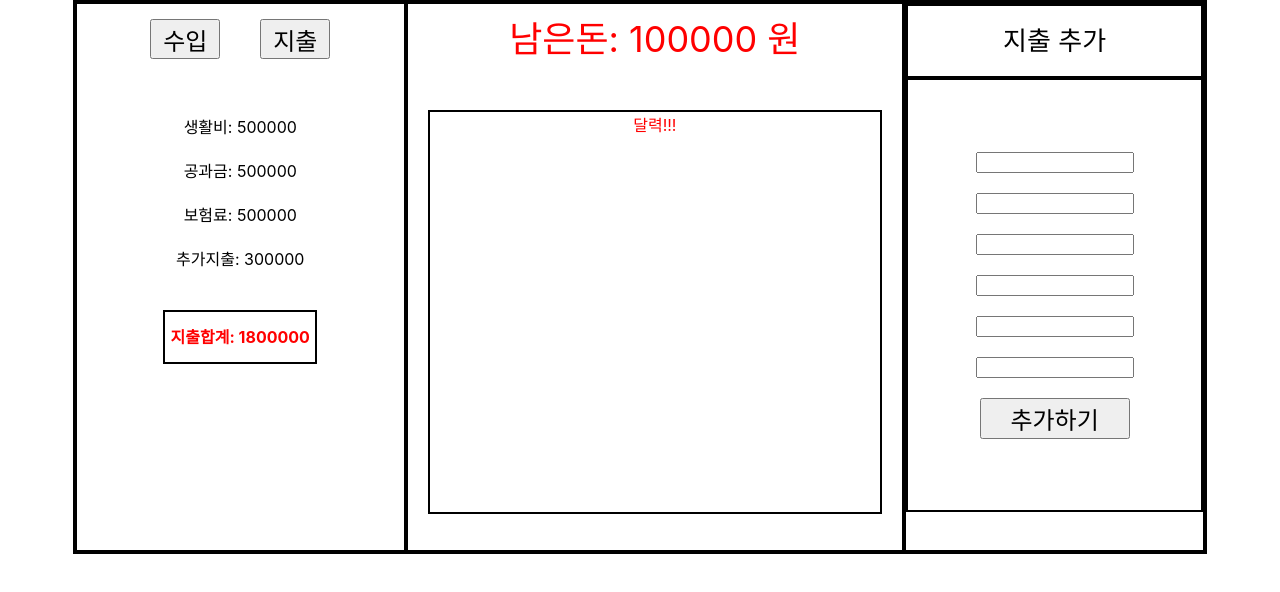
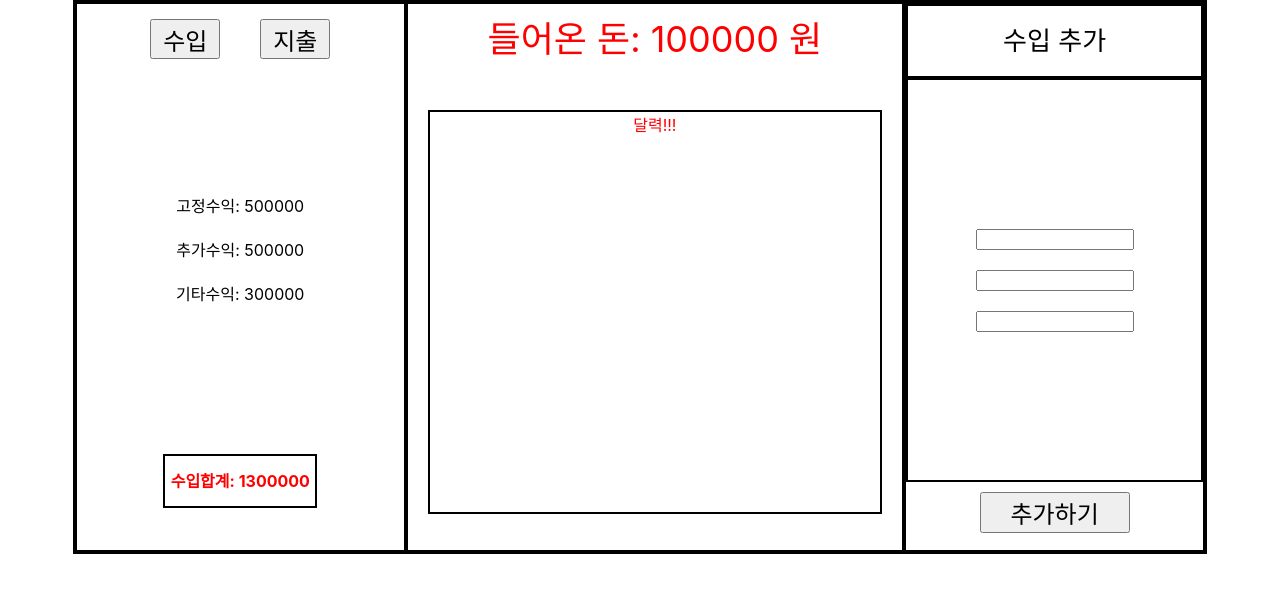
Before and after one commit to hinyc/Cutcard, a React (Create React App) app in the folder client/: page / in a window 1280 px wide. Shown: the top 592 px of the page. Built offline with nearby package versions, Linux system fonts and the light colour scheme.

Commit message:
Feat: Add Incomes component Button click: change income, outcome page

```diff
--- a/client/src/App.js
+++ b/client/src/App.js
@@ -4,13 +4,13 @@ import './App.css';
 import { useState } from 'react';
 
 function App() {
-  const [mainState, setMainState] = useState('outcome');
+  const [mainState, setMainState] = useState('income');
 
-  const mainStateHandler = () => {
-    setMainState('income');
+  const mainStateHandler = (target) => {
+    setMainState(target);
   };
 
-  return <div className="App">{mainState === 'outcome' ? <MainOutcomes /> : <MainIncomes />}</div>;
+  return <div className="App">{mainState === 'outcome' ? <MainOutcomes mainStateHandler={mainStateHandler} /> : <MainIncomes mainStateHandler={mainStateHandler} />}</div>;
 }
 
 export default App;
--- a/client/src/components/MainIncomse.js
+++ b/client/src/components/MainIncomse.js
@@ -99,7 +99,7 @@ export const SubHead = styled.div`
 `;
 export const AddOutcome = styled.div`
   border: solid 2px black;
-  height: 430px;
+  height: 400px;
   display: flex;
   flex-direction: column;
   align-items: center;
@@ -123,46 +123,54 @@ export const InputButton = styled.button`
   font-size: 24px;
 `;
 
-export const MainIncomes = () => {
+export const MainIncomes = ({ mainStateHandler }) => {
   const [leftMoney, setLeftMoney] = useState(100000);
-  const [livingExpenses, setLivingExpenses] = useState(500000);
-  const [utilityBills, setUtilityBills] = useState(500000);
-  const [premium, setPremium] = useState(500000);
-  const [etcExpenses, setEtcExpenses] = useState(300000);
-  const [totalMoney, setTotalMoney] = useState(livingExpenses + utilityBills + premium + etcExpenses);
+  const [fixedIncomes, setFixedIncomes] = useState(500000);
+  const [additionalIncomes, setAdditionalIncomes] = useState(500000);
+  const [etcIncomes, setEtcIncomes] = useState(300000);
+  const [totalMoney, setTotalMoney] = useState(fixedIncomes + additionalIncomes + etcIncomes);
 
   return (
     <>
       <MainContainer>
         <LeftContainer>
           <ButtonContainer>
-            <ChangeButton>수입</ChangeButton>
-            <ChangeButton>지출</ChangeButton>
+            <ChangeButton
+              onClick={() => {
+                mainStateHandler('income');
+              }}
+            >
+              수입
+            </ChangeButton>
+            <ChangeButton
+              onClick={() => {
+                mainStateHandler('outcome');
+              }}
+            >
+              지출
+            </ChangeButton>
           </ButtonContainer>
           <OutcomeList>
-            <OutcomeMoney>{`생활비: ${livingExpenses}`}</OutcomeMoney>
-            <OutcomeMoney>{`공과금: ${utilityBills}`}</OutcomeMoney>
-            <OutcomeMoney>{`보험료: ${premium}`}</OutcomeMoney>
-            <OutcomeMoney>{`추가지출: ${etcExpenses}`}</OutcomeMoney>
-            <TotalMoney>{`지출합계: ${totalMoney}`}</TotalMoney>
+            <OutcomeMoney>{`고정수익: ${fixedIncomes}`}</OutcomeMoney>
+            <OutcomeMoney>{`추가수익: ${additionalIncomes}`}</OutcomeMoney>
+            <OutcomeMoney>{`기타수익: ${etcIncomes}`}</OutcomeMoney>
           </OutcomeList>
+          <TotalMoney>{`수입합계: ${totalMoney}`}</TotalMoney>
         </LeftContainer>
         <CenterContainer>
-          <LeftMoney>{`남은돈: ${leftMoney} 원`}</LeftMoney>
+          <LeftMoney>{`들어온 돈: ${leftMoney} 원`}</LeftMoney>
           <Calendar>{`달력!!!`}</Calendar>
         </CenterContainer>
         <RigthContainer>
-          <SubHead>지출 추가</SubHead>
+          <SubHead>수입 추가</SubHead>
           <AddOutcome>
             <InputDate></InputDate>
 
             <InputOption></InputOption>
-            <InputOption></InputOption>
-            <InputOption></InputOption>
+
             <InputMoney></InputMoney>
-            <InputOption></InputOption>
-            <InputButton>추가하기</InputButton>
           </AddOutcome>
+          <InputButton>추가하기</InputButton>
         </RigthContainer>
       </MainContainer>
     </>
--- a/client/src/components/MainOutcomes.js
+++ b/client/src/components/MainOutcomes.js
@@ -99,7 +99,7 @@ export const SubHead = styled.div`
 `;
 export const AddOutcome = styled.div`
   border: solid 2px black;
-  height: 430px;
+  height: 400px;
   display: flex;
   flex-direction: column;
   align-items: center;
@@ -123,7 +123,7 @@ export const InputButton = styled.button`
   font-size: 24px;
 `;
 
-export const MainOutcomes = () => {
+export const MainOutcomes = ({ mainStateHandler }) => {
   const [leftMoney, setLeftMoney] = useState(100000);
   const [livingExpenses, setLivingExpenses] = useState(500000);
   const [utilityBills, setUtilityBills] = useState(500000);
@@ -136,16 +136,28 @@ export const MainOutcomes = () => {
       <MainContainer>
         <LeftContainer>
           <ButtonContainer>
-            <ChangeButton>수입</ChangeButton>
-            <ChangeButton>지출</ChangeButton>
+            <ChangeButton
+              onClick={() => {
+                mainStateHandler('income');
+              }}
+            >
+              수입
+            </ChangeButton>
+            <ChangeButton
+              onClick={() => {
+                mainStateHandler('outcome');
+              }}
+            >
+              지출
+            </ChangeButton>
           </ButtonContainer>
           <OutcomeList>
             <OutcomeMoney>{`생활비: ${livingExpenses}`}</OutcomeMoney>
             <OutcomeMoney>{`공과금: ${utilityBills}`}</OutcomeMoney>
             <OutcomeMoney>{`보험료: ${premium}`}</OutcomeMoney>
             <OutcomeMoney>{`추가지출: ${etcExpenses}`}</OutcomeMoney>
-            <TotalMoney>{`지출합계: ${totalMoney}`}</TotalMoney>
           </OutcomeList>
+          <TotalMoney>{`지출합계: ${totalMoney}`}</TotalMoney>
         </LeftContainer>
         <CenterContainer>
           <LeftMoney>{`남은돈: ${leftMoney} 원`}</LeftMoney>
@@ -161,8 +173,8 @@ export const MainOutcomes = () => {
             <InputOption></InputOption>
             <InputMoney></InputMoney>
             <InputOption></InputOption>
-            <InputButton>추가하기</InputButton>
           </AddOutcome>
+          <InputButton>추가하기</InputButton>
         </RigthContainer>
       </MainContainer>
     </>
```
